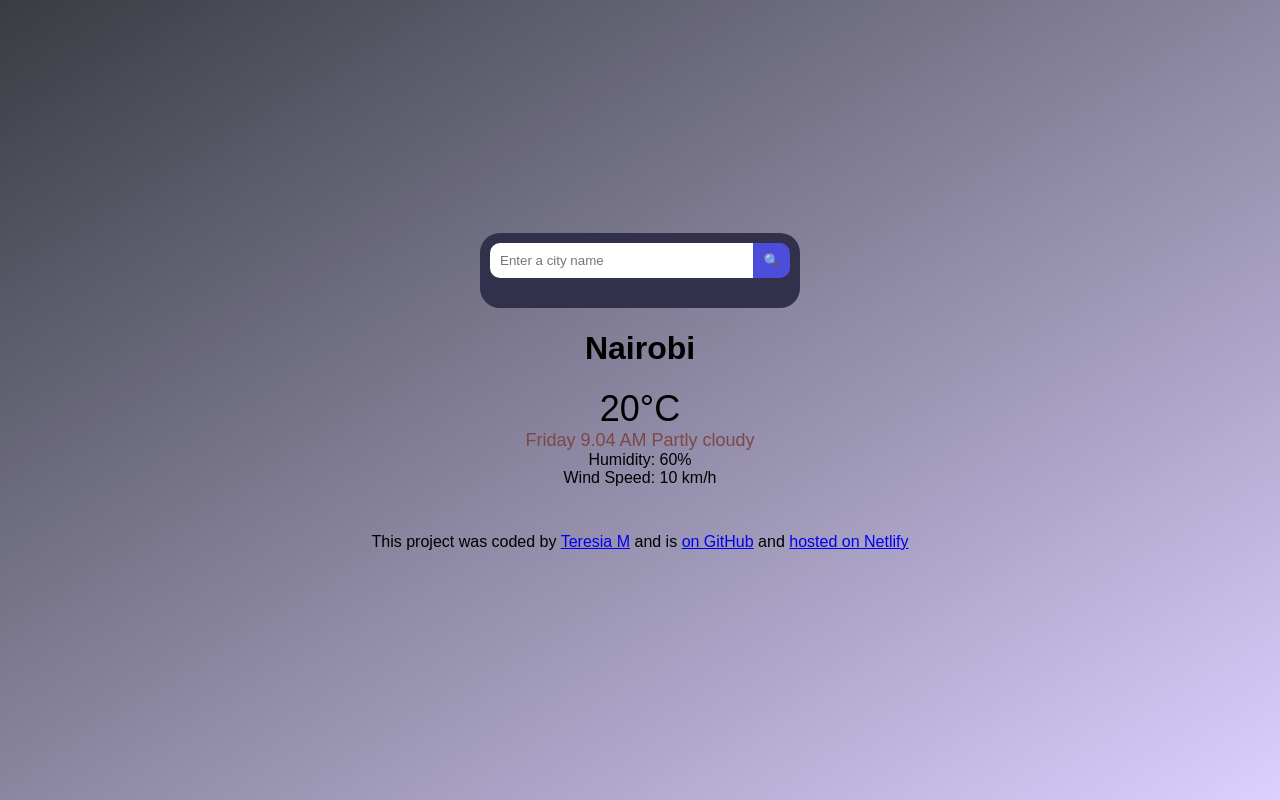
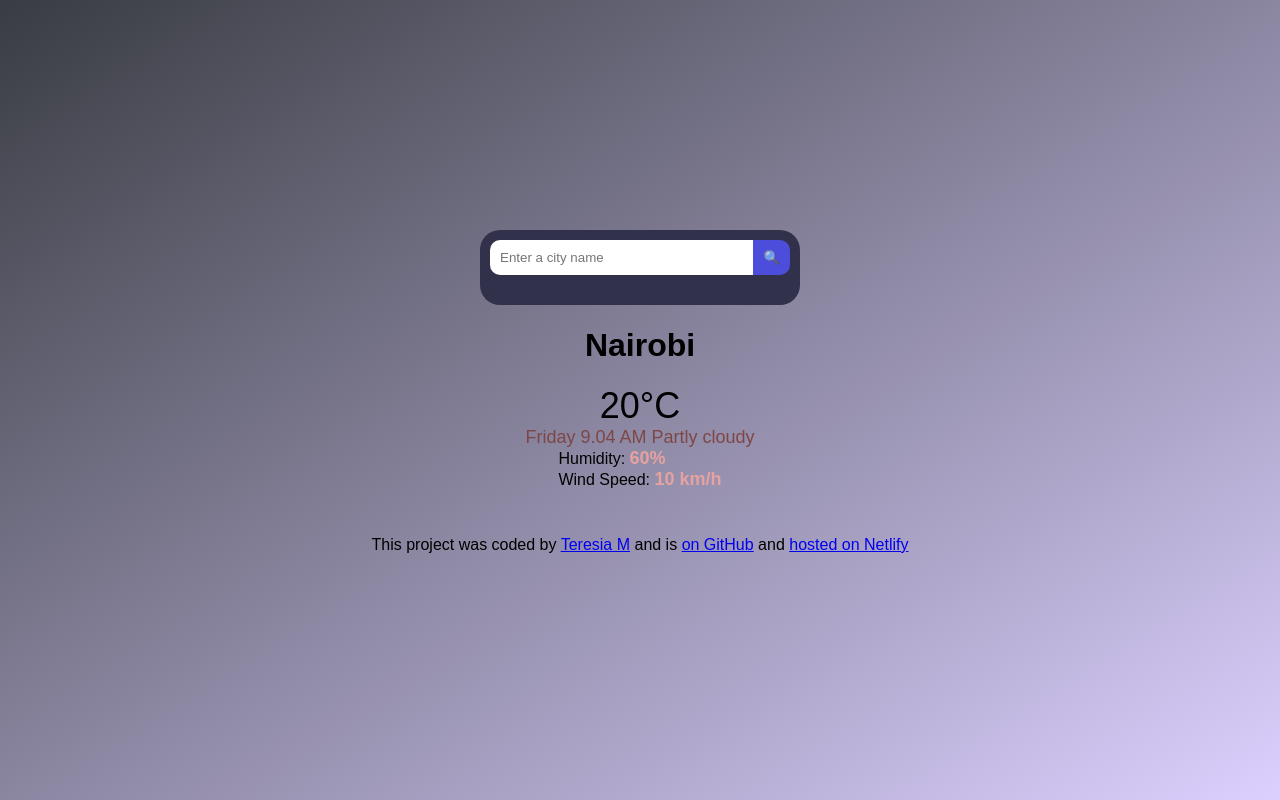
Before and after one commit to tere-siah/Tee-app, a plain HTML site: page index.html in a window 1280 px wide. Drawn offline with nearby package versions, Linux system fonts and the light colour scheme; no server answers.

Commit message:
Added some css

```diff
--- a/index.html
+++ b/index.html
@@ -25,8 +25,10 @@
       </div>
       <div class="temperature" id="weather-temperature">20°C</div>
       <div class="condition" id="weather-condition"> Friday 9.04 AM Partly cloudy</div>
-      <div class="humidity" id="weather-humidity">Humidity: 60%</div>
-      <div class="wind-speed" id="weather-wind-speed">Wind Speed: 10 km/h</div>
+      <div class="description">
+      <div class="humidity" id="weather-humidity">Humidity: <strong>60%</strong></div>
+      <div class="wind-speed" id="weather-wind-speed">Wind Speed: <strong> 10 km/h</strong></div>
+      </div>
     </div>
     <div class="weather-forecast" id="forecast">
 
--- a/src/style.css
+++ b/src/style.css
@@ -54,6 +54,10 @@ body {
   width: 100%;
   height: 88px;
 }
+.description strong {
+  color: #e6a1a1;
+  font-size: 18px;
+}
 #forecast{
 display: flex;
 justify-content: space-around;
```
